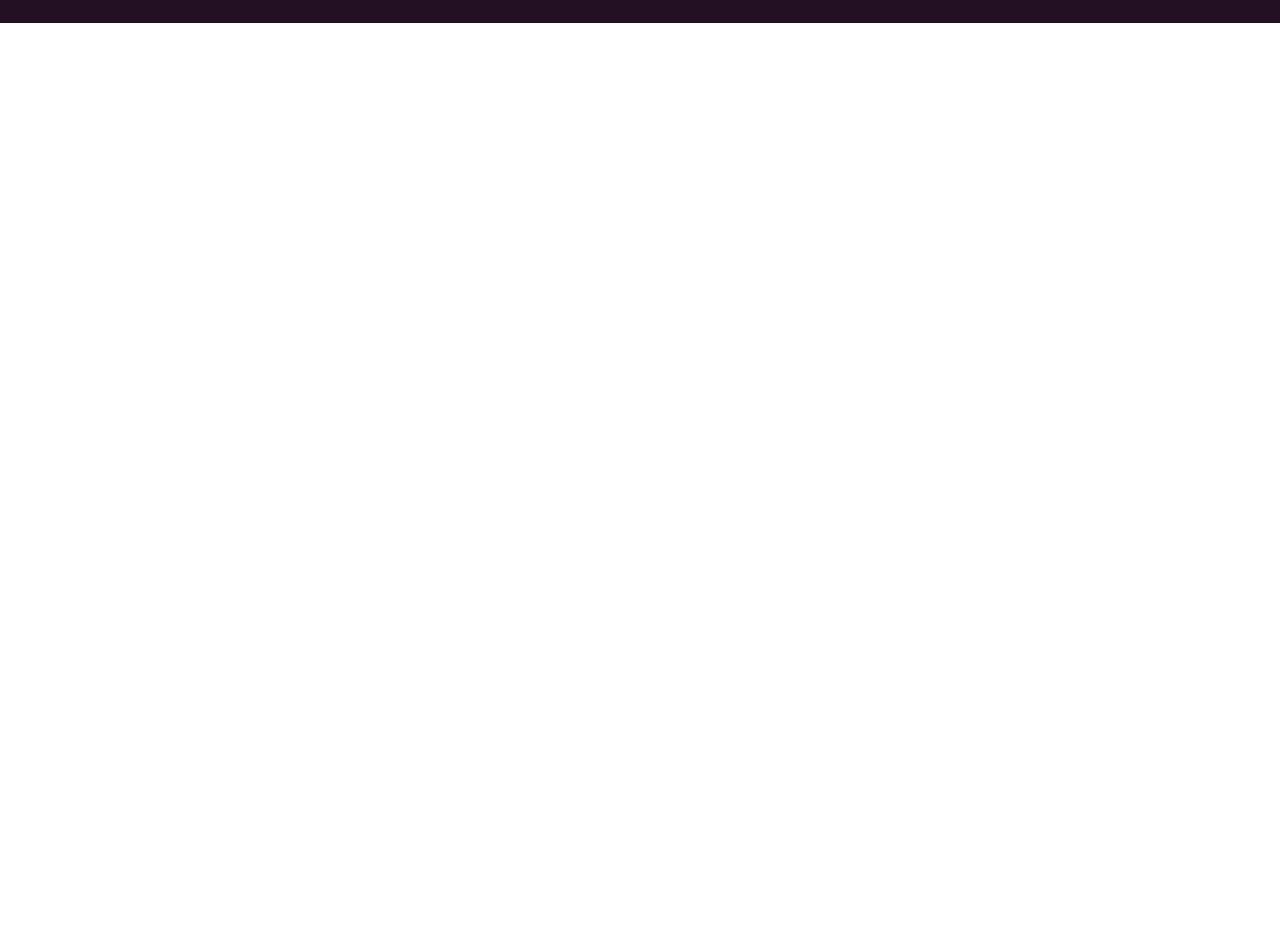
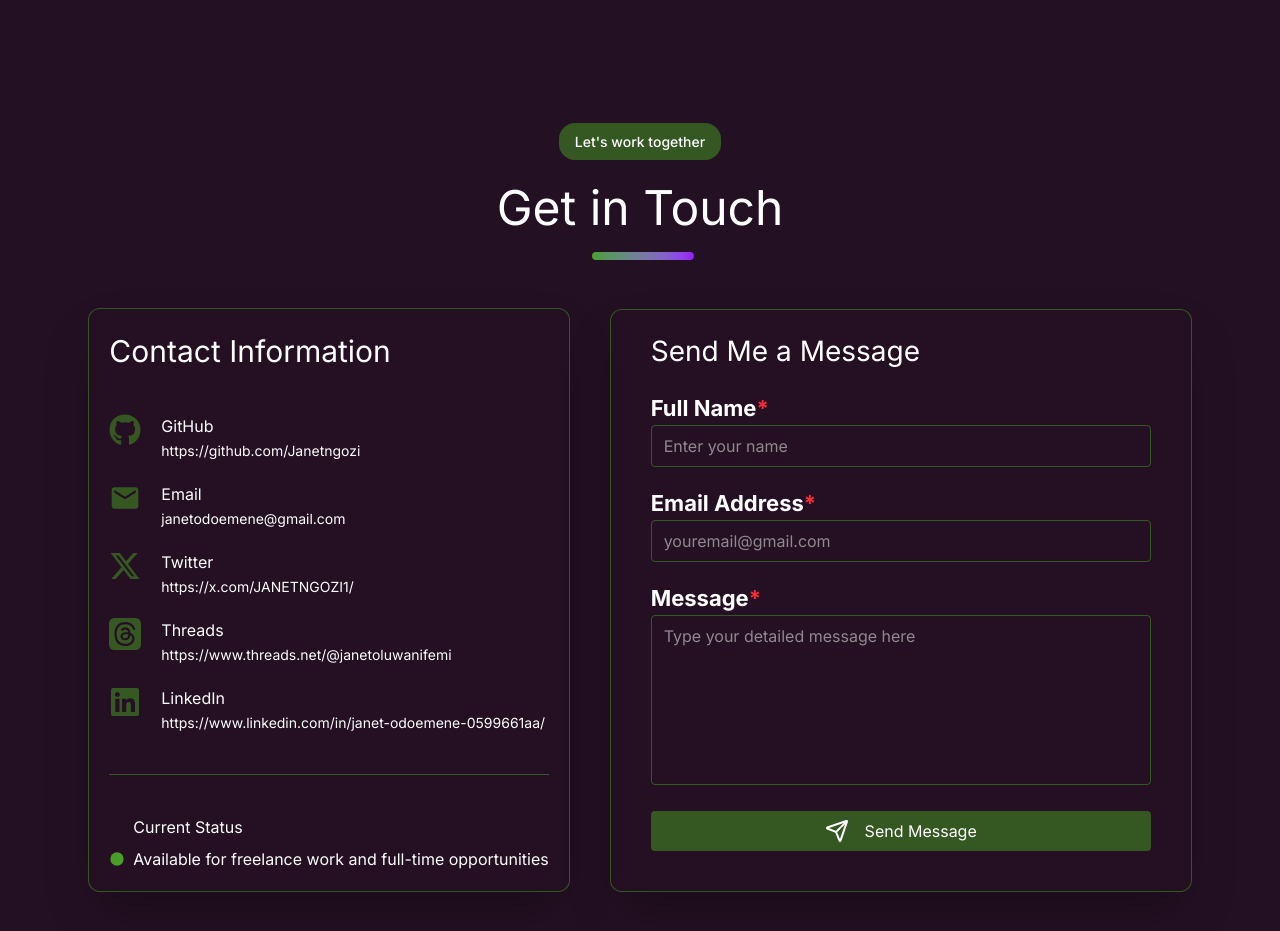
Before and after one commit to Janetngozi/work-portfolio, a React (Vite) app: page / in a window 1280 px wide. Shown: the part 9500-10431 px from the top of the page. Before the commit the page ends 9523 px from the top, so only its background shows below. Built offline with nearby package versions, Linux system fonts and the light colour scheme.

Commit message:
did responsiveness for contact section

```diff
--- a/src/App.jsx
+++ b/src/App.jsx
@@ -24,8 +24,8 @@ function App() {
       <Testimonials />
       <Faq />
       <Resume />
-      {/* <Contact />
-      <Final /> */}
+      <Contact />
+      {/* <Final /> */}
     </>
   );
 }
--- a/src/components/Contact.jsx
+++ b/src/components/Contact.jsx
@@ -66,8 +66,8 @@ const Contact = () => {
         <div className="h-2 w-3/4 bg-gradient-to-r from-[#47A025] to-purple-600 ml-5 rounded-full"></div>
       </div>
 
-      <div className="lg:flex mx-10 gap-10 mt-10 justify-center items-start ">
-        <div className="flex flex-col text-left justify-left gap-10 items-start p-5 rounded-xl  w-1/2  border-solid border px-10 py-5 relative    ease-in-out   bg-[#241023]/50 backdrop-blur shadow-2xl shadow-black/30   border-[#47A025]/50  overflow-hidden transition-all duration-300">
+      <div className="flex flex-col lg:flex-row  md:mx-10 mt-10 justify-center gap-10 items-center ">
+        <div className="flex flex-col text-left justify-left gap-10 items-center  lg:items-start sm:p-2 md:p-5 rounded-xl   border-solid border  relative    ease-in-out   bg-[#241023]/50 backdrop-blur shadow-2xl shadow-black/30   border-[#47A025]/50  overflow-hidden transition-all duration-300">
           <h1 className="text-[30px] font-[400px]">Contact Information</h1>
           <div className="flex flex-col gap-5">
             <div className="flex gap-5">
@@ -164,14 +164,14 @@ const Contact = () => {
             </p>
           </div>
         </div>
-        <div className=" pl-10 pr-25 pt-5 pb-10 flex flex-col justify-center text-center items-start  w-1/2  border-solid border relative    ease-in-out rounded-xl  bg-[#241023]/50 backdrop-blur shadow-2xl shadow-black/30    border-[#47A025]/50  overflow-hidden transition-all duration-300">
+        <div className=" px-5 lg:px-10 pb-10 pt-5  flex flex-col justify-center text-center items-center   border-solid border relative    ease-in-out rounded-xl  bg-[#241023]/50 backdrop-blur shadow-2xl shadow-black/30    border-[#47A025]/50  overflow-hidden transition-all duration-300">
           <form
             action="https://submit-form.com/BEIM0ImyA"
             onSubmit={handleSubmit}
-            className="flex flex-col  gap-5  justify-center w-full   items-start "
+            className="flex flex-col  gap-5  justify-center    items-start "
           >
-            <h1 className="text-[28px] font-[400px]">Send Me a Message</h1>
-            <div className="flex flex-col gap-5">
+            <h1 className="text-[28px] font-[400px] pb-5 xl:pb-0 ">Send Me a Message</h1>
+            <div className="flex flex-col gap-5 pb-5 xl:pb-0">
               <label htmlFor="">
                 <p className="font-bold text-[22px] text-left text-[#ffffff]">
                   Full Name<span class="text-red-500">*</span>
```
